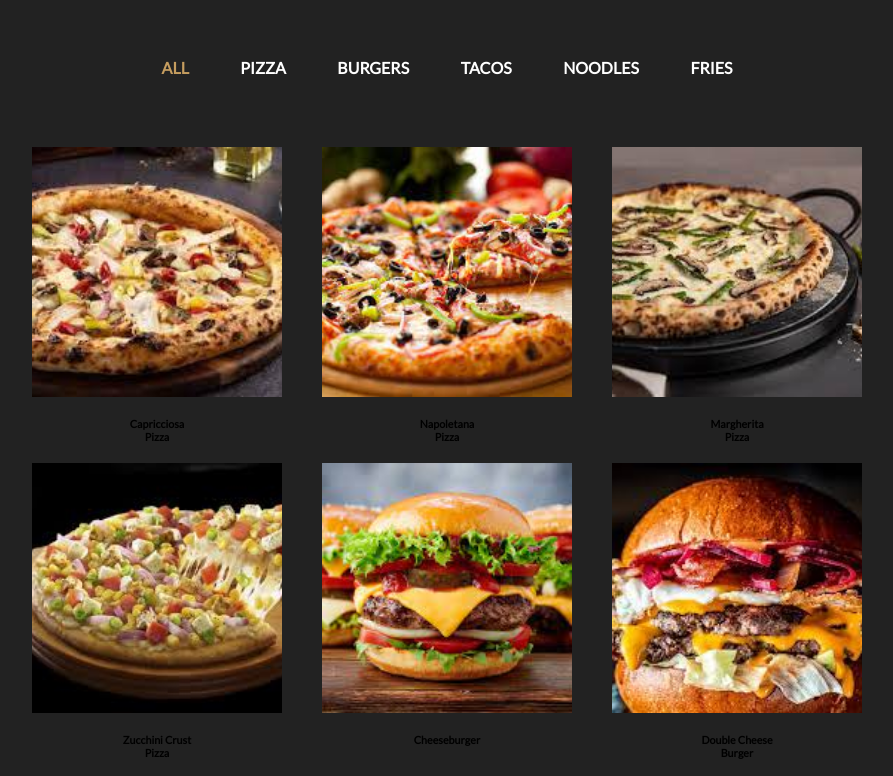
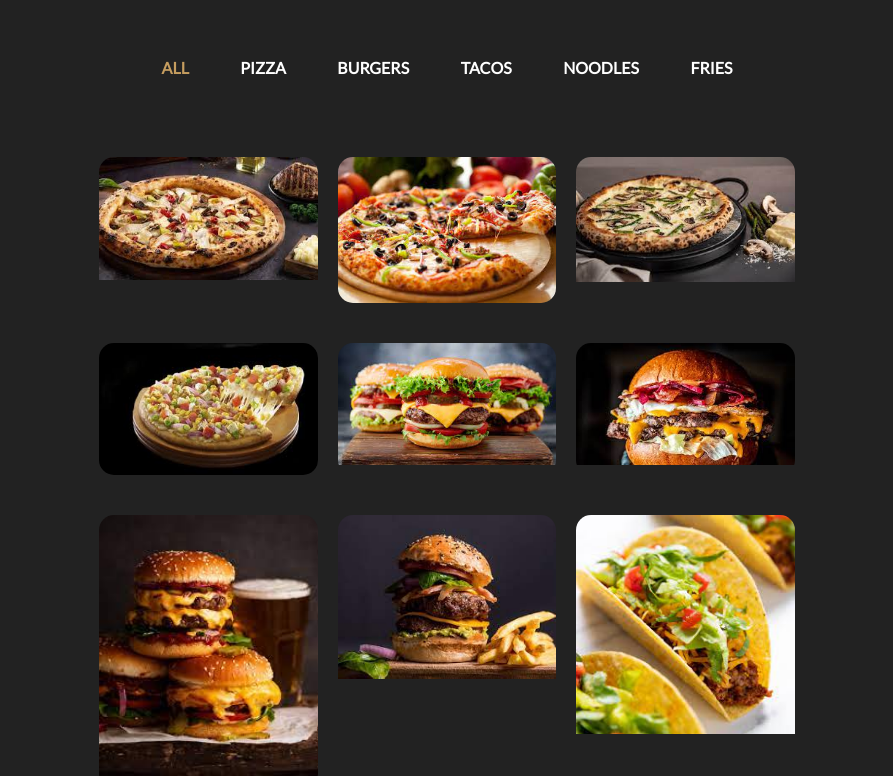
Before and after one commit to Chr1s333/aidTec_RestaurantWebsite, a plain HTML site: page Task 4 - Restaurtant Website/index.html in a window 1280 px wide. Shown: the part 2384-3160 px from the top of the page, without its empty margins (193-1086 px from the left). Drawn offline with Linux system fonts and the light colour scheme.

Commit message:
Update styles.css

```diff
--- a/Task 4 - Restaurtant Website/styles.css
+++ b/Task 4 - Restaurtant Website/styles.css
@@ -46,18 +46,16 @@ nav img {
 .nav-links ul li a:hover {
     color: #f5b654;
   }
-/*slider*/
+
 .animation {
   width: 100%;
   height: 90vh;
-  /*transform: translate(-1%,10%);*/
   background-image: linear-gradient(rgba(4, 9, 30, 0.6), rgba(4, 9, 30, 0.6)),
     url("images/m1.jpg");
   background-size: cover;
   background-repeat: no-repeat;
   background-position: center;
   animation: slider 13s ease-in-out infinite;
-  /*animation-timing-function:step-start;*/
 }
 @keyframes slider {
   0% {
@@ -105,7 +103,7 @@ nav img {
   font-size: 15px;
   color: rgb(187, 187, 187);
 }
-/*about*/
+
 .about {
   position: relative;
 }
@@ -240,31 +238,62 @@ input[type="radio"]:hover + label {
 }
 .names {
   display: flex;
+  padding: 20px;
   flex-wrap: wrap;
+  border-radius: 15px;
   justify-content: center;
-}
-.names img {
-  margin: 20px 20px;
-  width: 250px;
-  height: 250px;
-  display: flex;
-  object-fit: cover;
-  transition: ease-in-out 0.2s;
-}
-.names img:hover {
-  transform: scale(1.05);
-  border-radius: 5px;
-  box-shadow: 0 0 20px 0px rgba(0, 0, 0, 0.5);
 }
 .page img {
   align-self: center;
+}
+.dname{
+  flex-basis: 23%;
+  border-radius: 15px;
+  margin: 10px;
+  line-height: 20px;
+  margin-bottom: 30px;
+  position: relative;
+  overflow: hidden;
+}
+.dname img{
+  width: 100%;
+  display: block;
+}
+.overlay{
+  background: transparent;
+  height: 100%;
+  width: 100%;
+  position: absolute;
+  top: 0;
+  left: 0;
+  transition: 0.5s;
+}
+.overlay:hover{
+  background: rgba(0, 0, 0, 0.596);
+}
+.overlay h6{
+  width: 100%;
+  font-weight: 500;
+  color: goldenrod;
+  font-size: 22px;
+  top: 0;
+  bottom: 0;
+  left: 50%;
+  transform: translateX(-50%);
+  position: absolute;
+  opacity: 0;
+  transition: 0.5s;
+}
+.overlay:hover h6{
+  top:40%;
+  opacity: 1;
 }
 @media (max-width: 500px) {
   .tabs-container {
     width: 80vw;
   }
 }
-/*menu*/
+
 .menu{
     position: relative;
     margin: auto;
@@ -279,7 +308,7 @@ input[type="radio"]:hover + label {
     width: 100%;
     border-radius: 15px;
 }
-/*Chef*/
+
 .chef {
     position: relative;
     width: 80%;
@@ -331,9 +360,10 @@ input[type="radio"]:hover + label {
 .layer:hover h5{
     bottom: 49%;
     opacity: 1;
+    cursor: pointer;
 }
 
-/*footer*/
+
 .footer{
     width: 100%;
     text-align: center;
@@ -355,9 +385,6 @@ input[type="radio"]:hover + label {
     cursor: pointer;
     padding: 18px 0;
 }
-.fa-heart-o{
-    color: #f5b654;
-}
 ::-webkit-scrollbar {
     width: 8px;
   }
```
